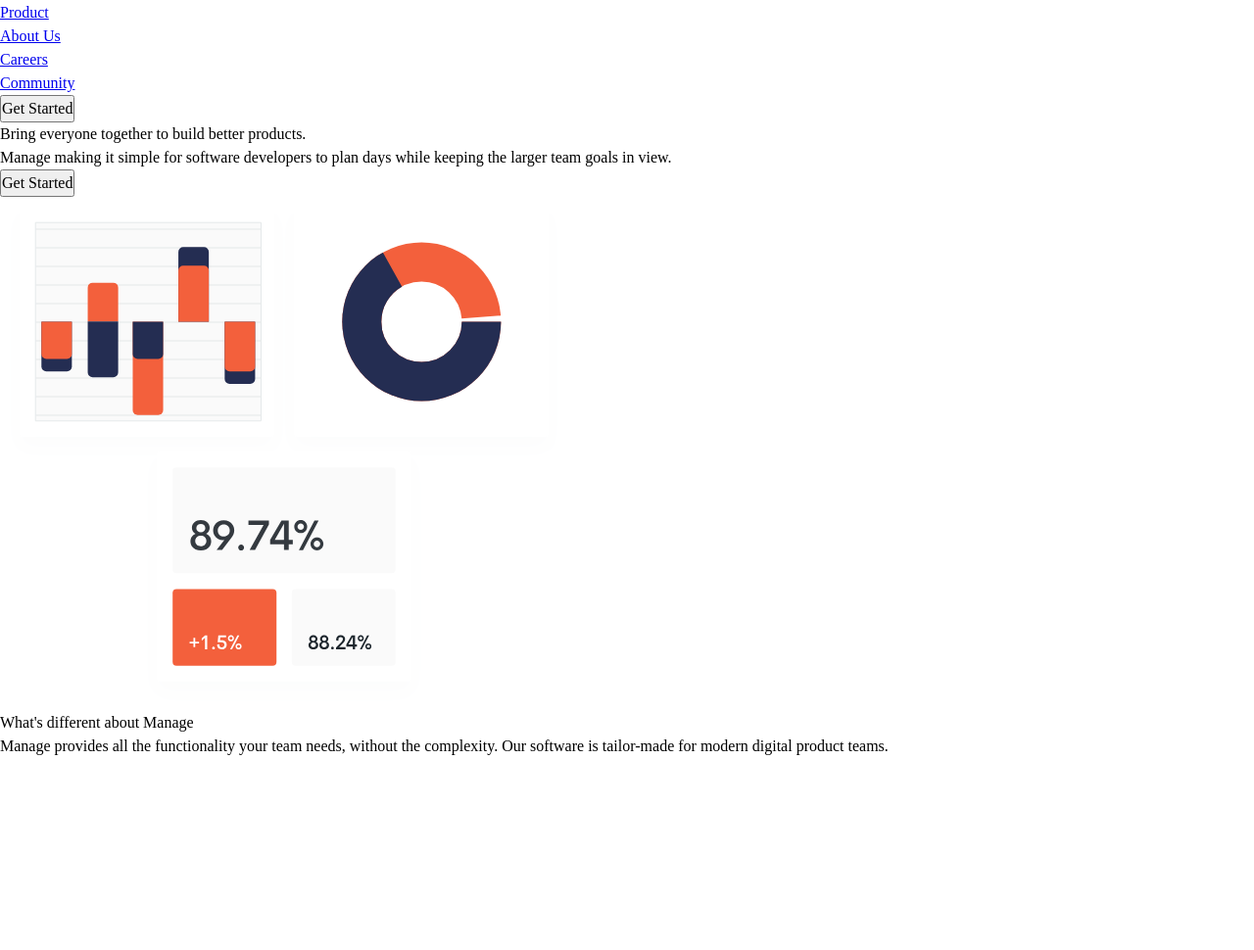
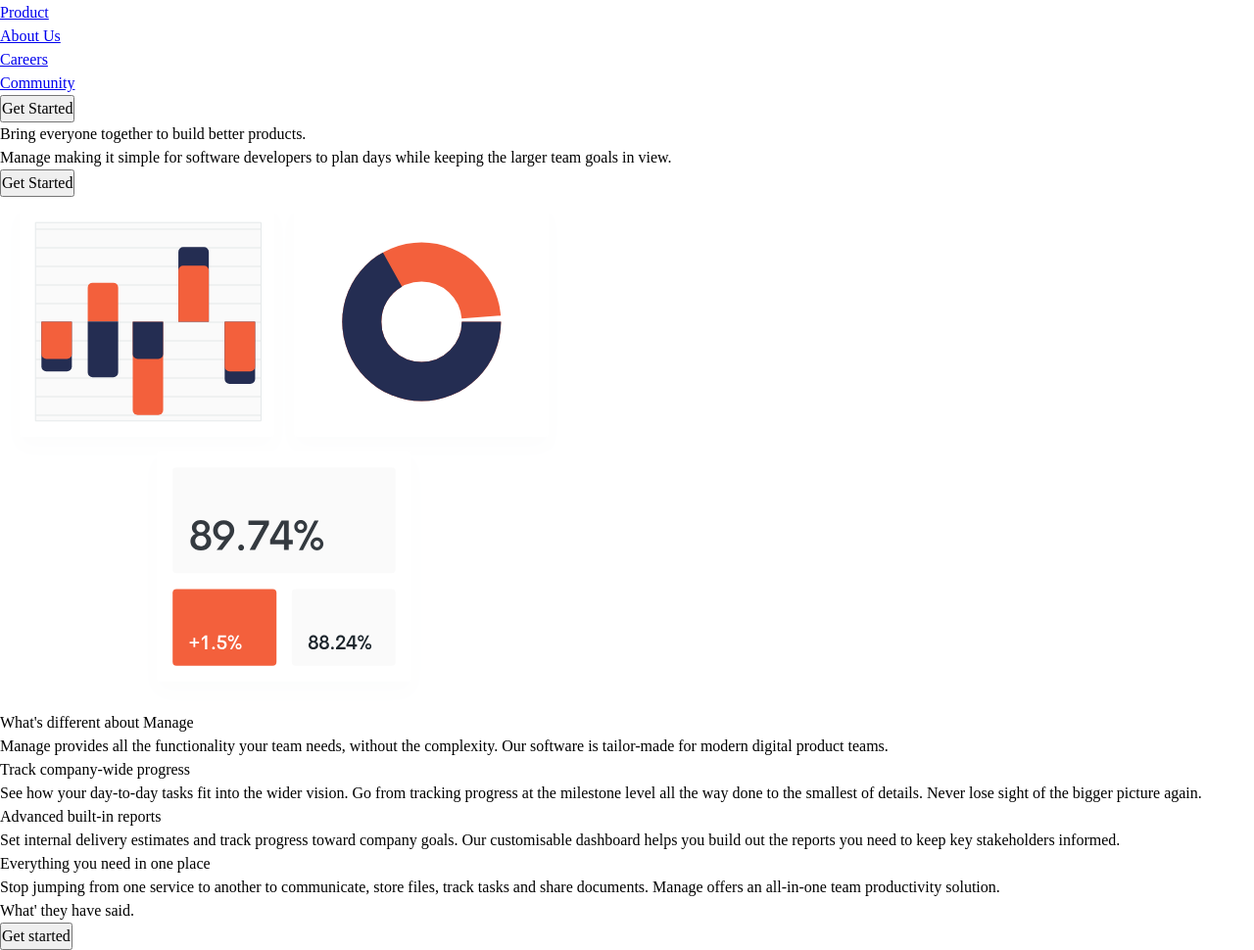
Before and after one commit to Yasir-Khan22/Landing__Page, a website built with Vite: page index.html in a window 1280 px wide. Shown: the part 47-1017 px from the top of the page at 98% size. Before the commit the page ends 821 px from the top, so only its background shows below. Built offline with nearby package versions, Linux system fonts and the light colour scheme.

Commit message:
change ocur

```diff
--- a/index.html
+++ b/index.html
@@ -71,24 +71,48 @@
               </p>
             </div>
             <div>
-              <ul role="list">
+              <ul class="numbered-items" role="list">
                 <li>
-                  <h3 class="fs-600 fw-bold"></h3>
-                  <p></p>
+                  <h3 class="fs-600 fw-bold">Track company-wide progress</h3>
+                  <p>
+                    See how your day-to-day tasks fit into the wider vision. Go
+                    from tracking progress at the milestone level all the way
+                    done to the smallest of details. Never lose sight of the
+                    bigger picture again.
+                  </p>
                 </li>
                 <li>
-                  <h3 class="fs-600 fw-bold"></h3>
-                  <p></p>
+                  <h3 class="fs-600 fw-bold">Advanced built-in reports</h3>
+                  <p>
+                    Set internal delivery estimates and track progress toward
+                    company goals. Our customisable dashboard helps you build
+                    out the reports you need to keep key stakeholders informed.
+                  </p>
                 </li>
                 <li>
-                  <h3 class="fs-600 fw-bold"></h3>
-                  <p></p>
+                  <h3 class="fs-600 fw-bold">
+                    Everything you need in one place
+                  </h3>
+                  <p>
+                    Stop jumping from one service to another to communicate,
+                    store files, track tasks and share documents. Manage offers
+                    an all-in-one team productivity solution.
+                  </p>
                 </li>
               </ul>
             </div>
           </div>
         </div>
       </section>
+      <!-- SECTION TWO  -->
+
+      <!-- SECTION THREE  -->
+      <section class="carousal">
+        <h2 class="fs-secondary-heading">What' they have said.</h2>
+        <!-- carousal here  -->
+        <button class="button">Get started</button>
+      </section>
+      <!-- SECTION THREE  -->
     </main>
     <script type="module" src="/main.js"></script>
   </body>
```
